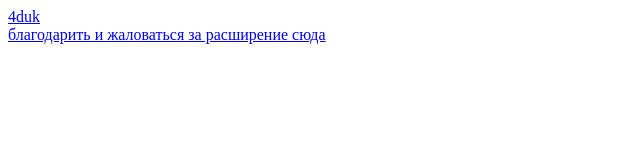
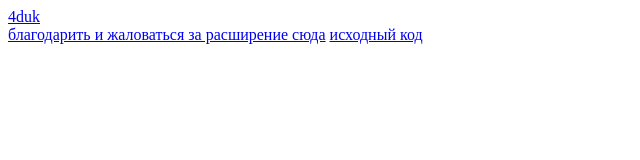
Before and after one commit to x4t3a/4dukChromeExtention, a browser extension: page docs/index.html in a window 1280 px wide. Shown: the whole page, without its empty margins (0-640 px from the left). Drawn offline with Linux system fonts and the light colour scheme.

Commit message:
link to repo

```diff
--- a/docs/index.html
+++ b/docs/index.html
@@ -6,5 +6,6 @@
 	<body>
 		<a href="http://4duk.ru">4duk</a> <br>
 		<a href="https://vk.com/e4t3a">благодарить и жаловаться за расширение сюда</a>
+		<a href="https://github.com/x4t3a/4duk">исходный код</a>
 	</body>
 </html>
```
